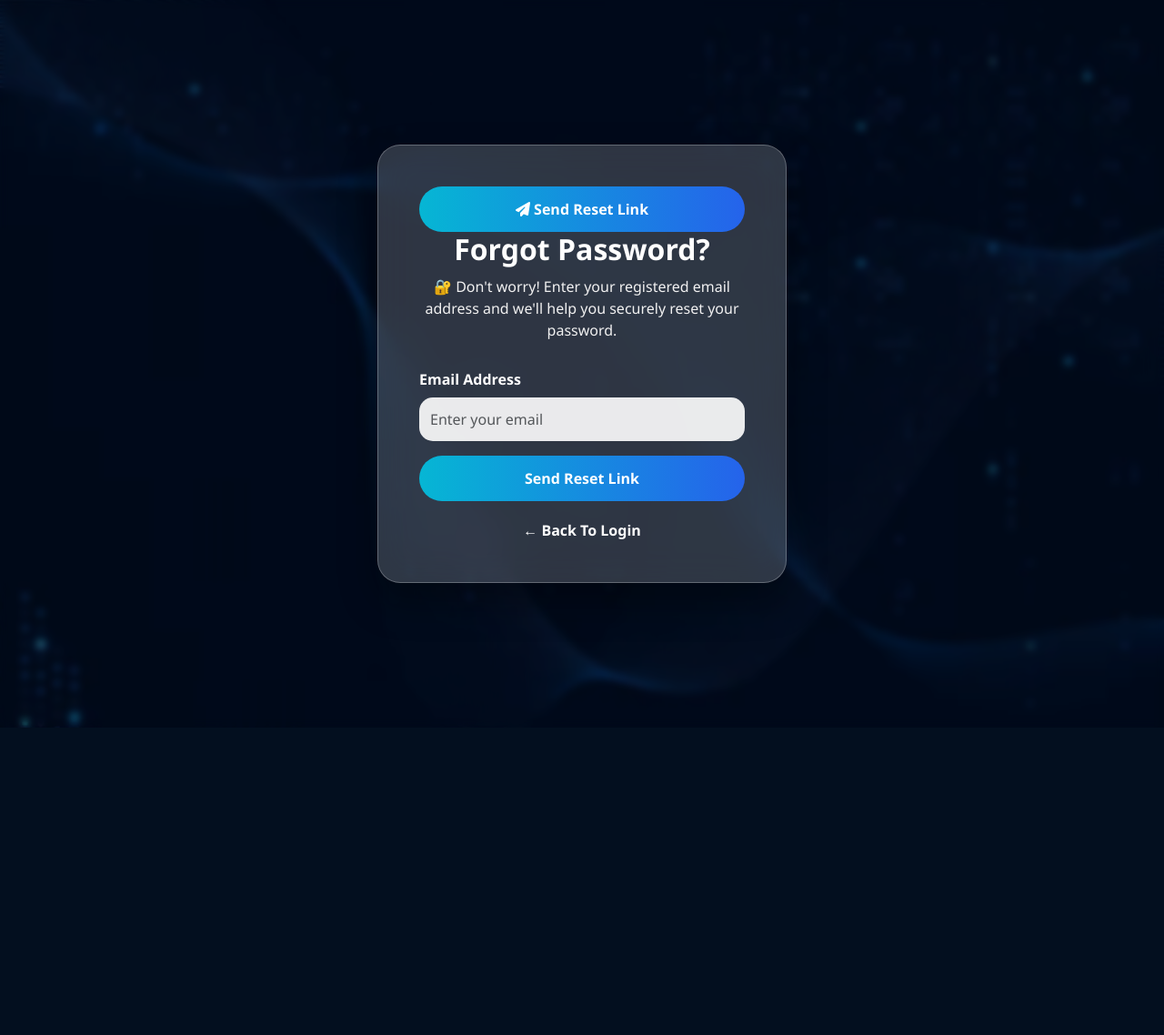
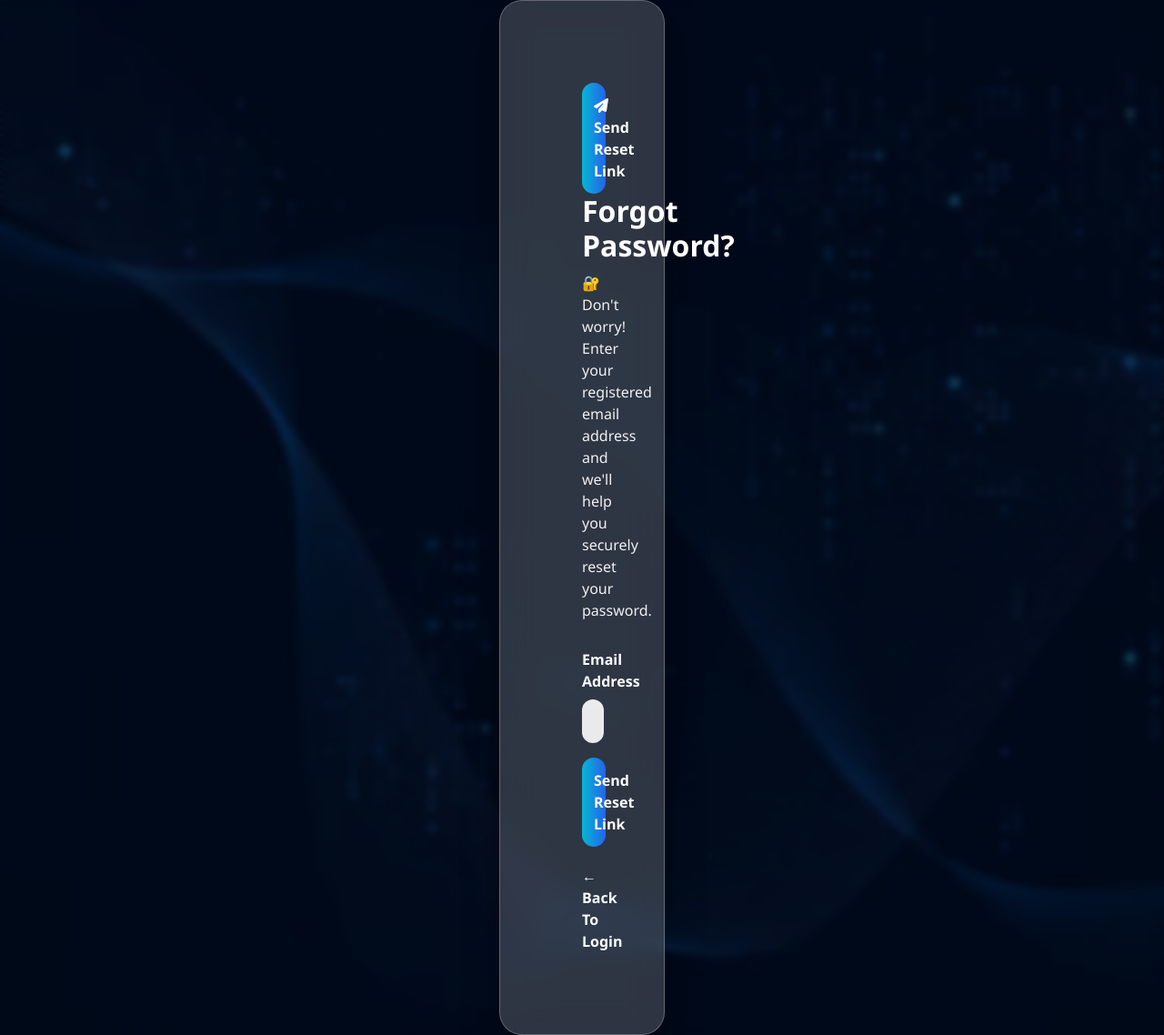
Before and after one commit to chintusasmal21-lgtm/habit_tracker, a Django app: page /forgot-password/ in a window 1280 px wide. Shown: the whole page at 91% size. Before the commit the page ends 800 px from the top, so only its background shows below. Run offline with Django 5.2, Linux system fonts and the light colour scheme.

Commit message:
Updated forgot_password page

```diff
--- a/habits/templates/habits/forgot_password.html
+++ b/habits/templates/habits/forgot_password.html
@@ -53,9 +53,9 @@ body::before{
 
     position:relative;
 
-    width:450px;
+    width:7cap;
 
-    padding:45px;
+    padding:7%;
 
     border-radius:25px;
 
```
